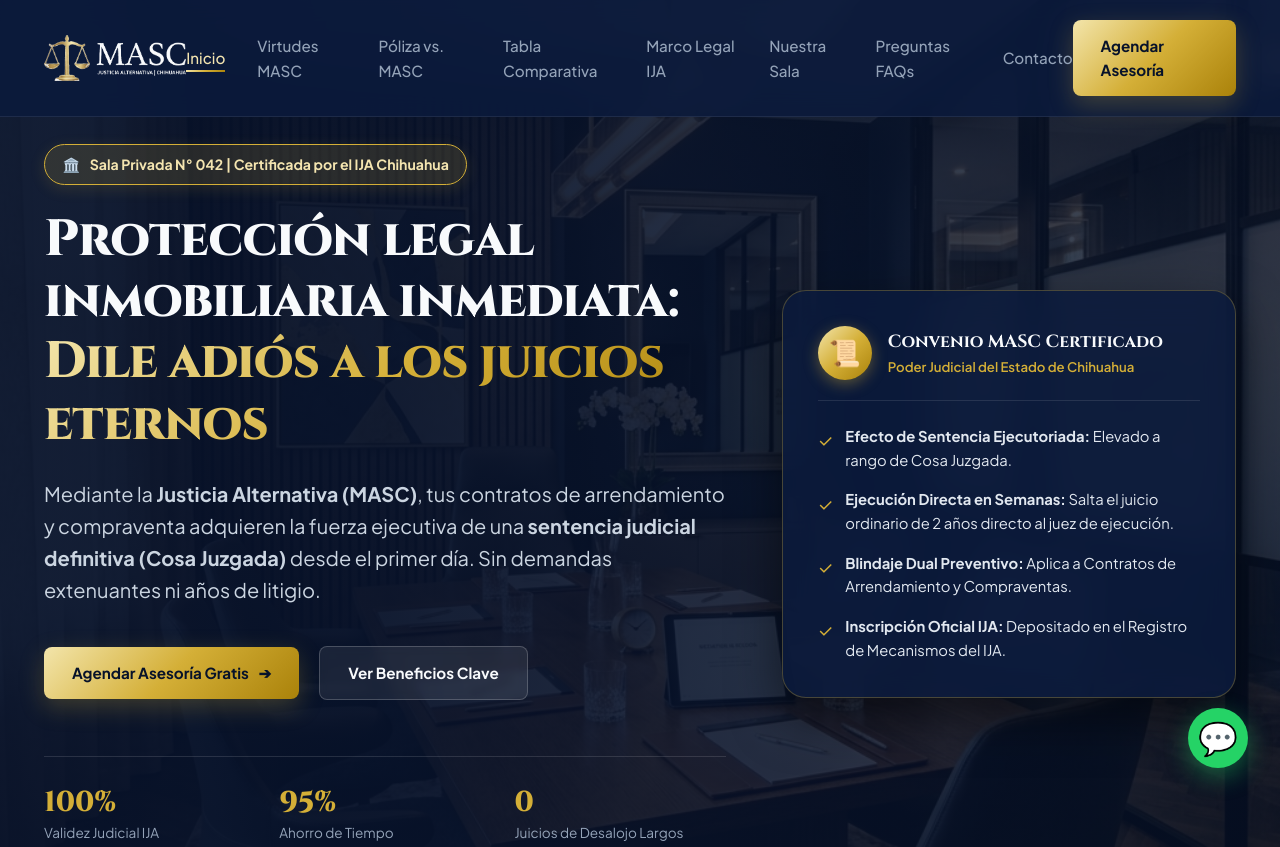
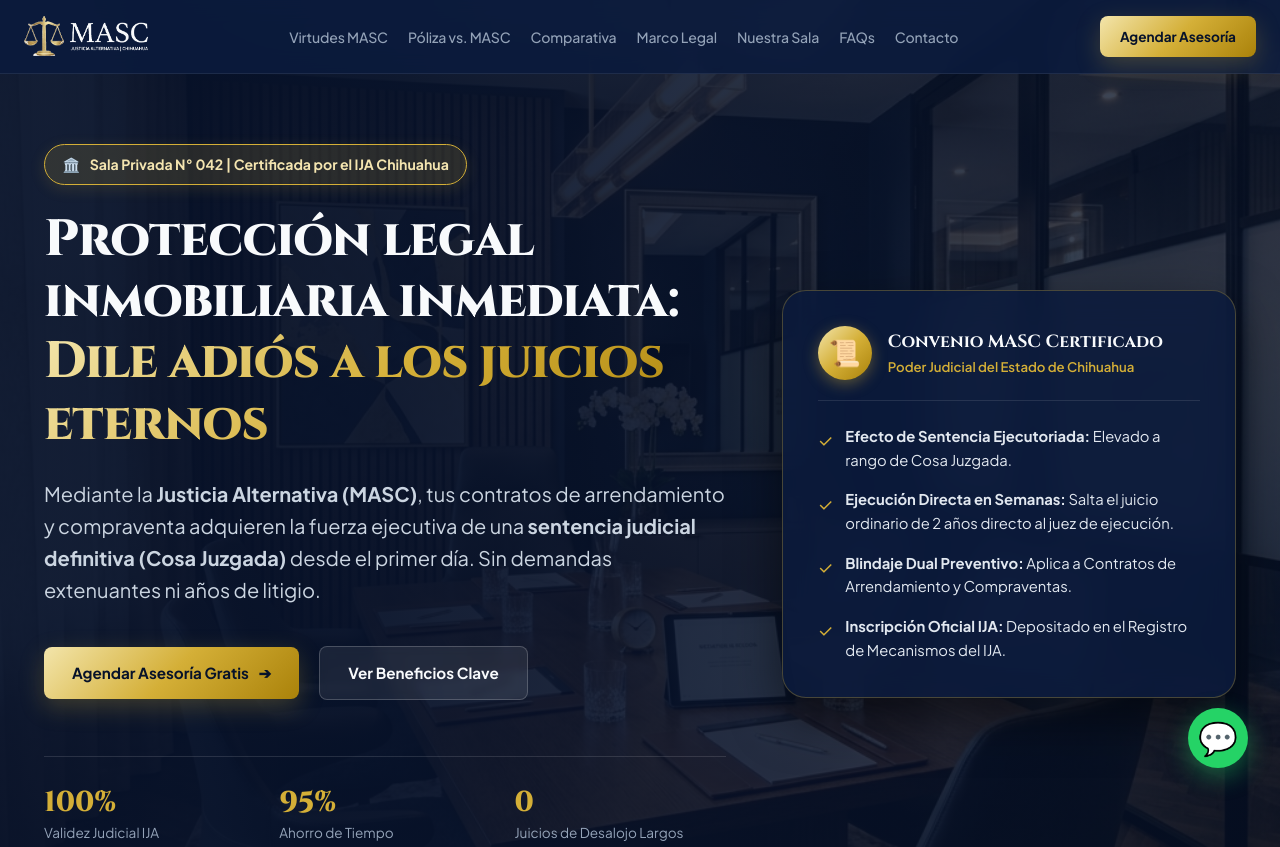
Before and after one commit to EMarines/Justicia-Alternativa, a website: page index.html in a window 1280 px wide. Shown: the top 847 px of the page. Drawn offline with Linux system fonts and the light colour scheme.

Commit message:
Optimize header layout spacing and responsive breakpoints

```diff
--- a/css/styles.css
+++ b/css/styles.css
@@ -179,16 +179,16 @@ ul {
   width: 100%;
   z-index: 1000;
   transition: var(--transition-normal);
-  padding: 1.25rem 0;
-  background: rgba(11, 27, 61, 0.85);
+  padding: 1rem 0;
+  background: rgba(11, 27, 61, 0.88);
   backdrop-filter: blur(12px);
   -webkit-backdrop-filter: blur(12px);
   border-bottom: 1px solid rgba(255, 255, 255, 0.08);
 }
 
 .header-nav.scrolled {
-  padding: 0.8rem 0;
-  background: rgba(7, 18, 42, 0.95);
+  padding: 0.65rem 0;
+  background: rgba(7, 18, 42, 0.96);
   box-shadow: 0 10px 30px rgba(0, 0, 0, 0.3);
 }
 
@@ -196,21 +196,30 @@ ul {
   display: flex;
   align-items: center;
   justify-content: space-between;
+  max-width: 1360px;
+  width: 100%;
+  margin: 0 auto;
+  padding: 0 1.5rem;
 }
 
 .brand-logo {
   display: flex;
   align-items: center;
-  gap: 0.75rem;
+  flex-shrink: 0;
+  margin-right: 1.5rem;
 }
 
 .brand-logo-img {
-  height: 46px;
+  height: 40px;
   width: auto;
-  max-width: 240px;
+  max-width: 220px;
   object-fit: contain;
   display: block;
-  transition: transform var(--transition-fast), opacity var(--transition-fast);
+  transition: transform var(--transition-fast), opacity var(--transition-fast), height var(--transition-normal);
+}
+
+.header-nav.scrolled .brand-logo-img {
+  height: 36px;
 }
 
 .brand-logo:hover .brand-logo-img {
@@ -221,15 +230,18 @@ ul {
 .nav-links {
   display: flex;
   align-items: center;
-  gap: 2rem;
+  gap: 1.25rem;
+  flex-wrap: nowrap;
 }
 
 .nav-link {
   color: var(--text-light);
   font-weight: 500;
-  font-size: 0.95rem;
+  font-size: 0.88rem;
+  white-space: nowrap;
   position: relative;
   padding: 0.3rem 0;
+  letter-spacing: -0.01em;
 }
 
 .nav-link:hover, .nav-link.active {
@@ -255,6 +267,16 @@ ul {
   display: flex;
   align-items: center;
   gap: 1rem;
+  flex-shrink: 0;
+  margin-left: 1.5rem;
+}
+
+.nav-cta-btn {
+  padding: 0.6rem 1.25rem !important;
+  font-size: 0.85rem !important;
+  white-space: nowrap;
+  flex-shrink: 0;
+  box-shadow: 0 4px 14px rgba(212, 175, 55, 0.25);
 }
 
 .btn {
@@ -1447,10 +1469,10 @@ textarea.form-control {
   }
 }
 
-@media (max-width: 768px) {
+@media (max-width: 1100px) {
   .nav-links {
     position: fixed;
-    top: 76px;
+    top: 70px;
     left: 0;
     width: 100%;
     background: var(--primary-dark);
@@ -1477,6 +1499,9 @@ textarea.form-control {
   .nav-actions .btn {
     display: none;
   }
+}
+
+@media (max-width: 768px) {
 
   .cosa-juzgada-banner {
     grid-template-columns: 1fr;
--- a/index.html
+++ b/index.html
@@ -29,19 +29,18 @@
 
       <nav>
         <ul class="nav-links" id="navLinks">
-          <li><a href="#inicio" class="nav-link active">Inicio</a></li>
           <li><a href="#virtudes" class="nav-link">Virtudes MASC</a></li>
           <li><a href="#poliza-vs-masc" class="nav-link">Póliza vs. MASC</a></li>
-          <li><a href="#comparativa" class="nav-link">Tabla Comparativa</a></li>
-          <li><a href="#marco-legal" class="nav-link">Marco Legal IJA</a></li>
+          <li><a href="#comparativa" class="nav-link">Comparativa</a></li>
+          <li><a href="#marco-legal" class="nav-link">Marco Legal</a></li>
           <li><a href="#bufete-sala" class="nav-link">Nuestra Sala</a></li>
-          <li><a href="#faqs" class="nav-link">Preguntas FAQs</a></li>
+          <li><a href="#faqs" class="nav-link">FAQs</a></li>
           <li><a href="#contacto" class="nav-link">Contacto</a></li>
         </ul>
       </nav>
 
       <div class="nav-actions">
-        <a href="#contacto" class="btn btn-primary">Agendar Asesoría</a>
+        <a href="#contacto" class="btn btn-primary nav-cta-btn">Agendar Asesoría</a>
         <button class="mobile-toggle" id="mobileToggle" aria-label="Abrir menú de navegación">☰</button>
       </div>
     </div>
```
